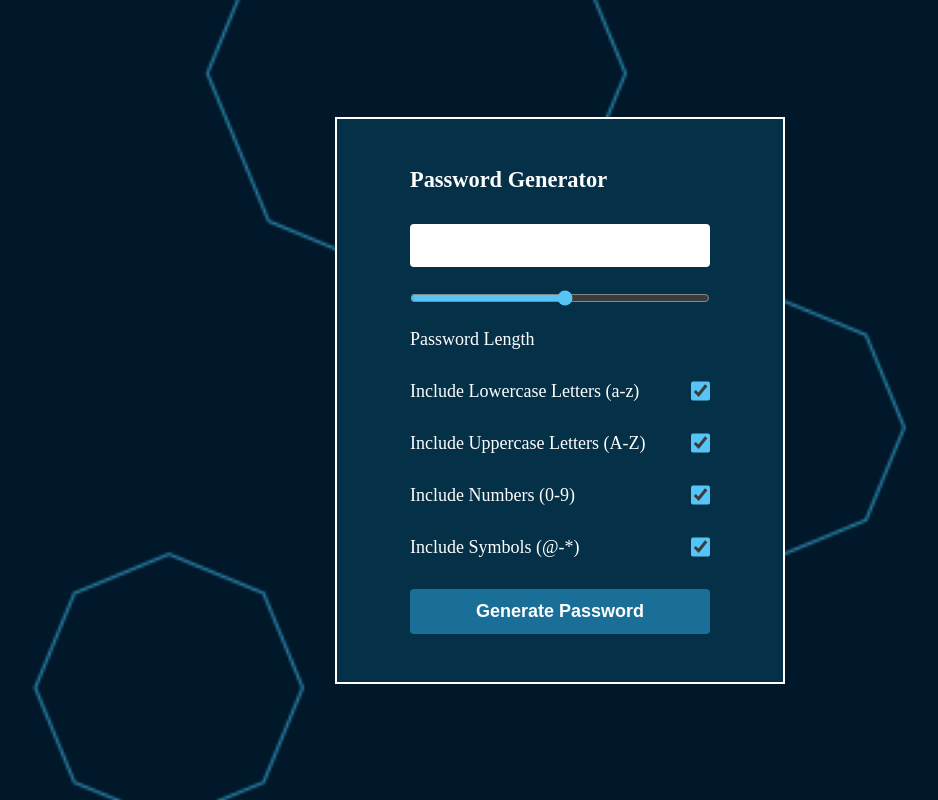
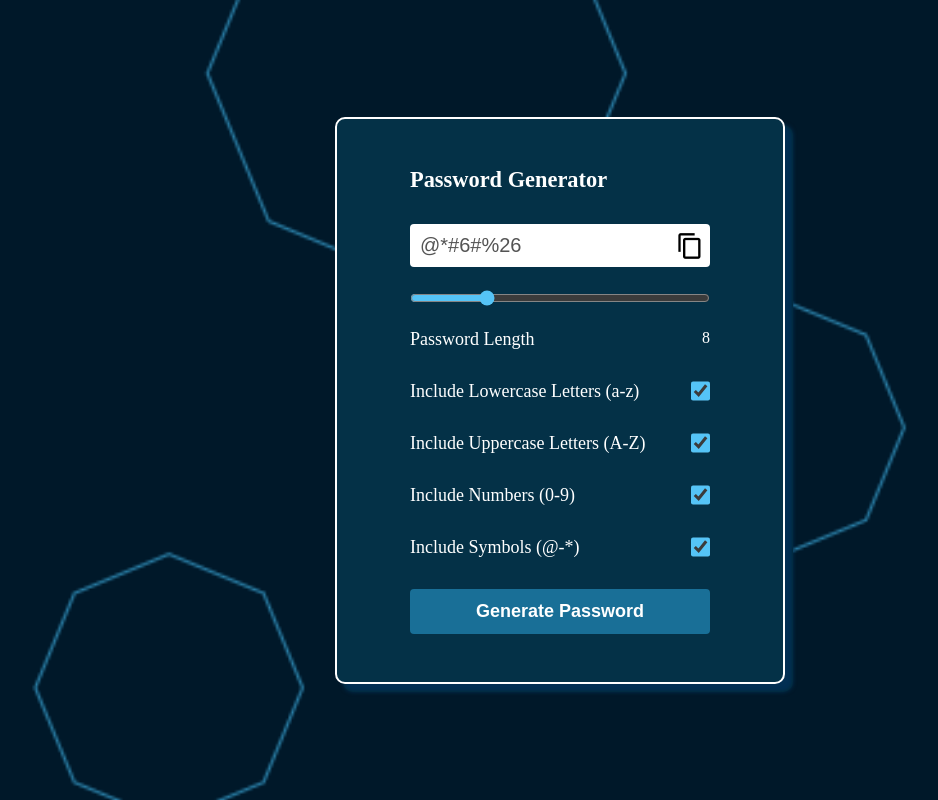
Before and after one commit to mahfuja5768/Password-Generator, a plain HTML site: page index.html in a window 1280 px wide. Both pictures are taken after a click on the button "Generate Password". Shown: the whole page, without its empty margins (80-1018 px from the left). Drawn offline with Linux system fonts and the light colour scheme.

Commit message:
add functions

```diff
--- a/index.html
+++ b/index.html
@@ -3,6 +3,11 @@
 <head>
     <meta charset="UTF-8">
     <meta name="viewport" content="width=device-width, initial-scale=1.0">
+    <!-- google icons -->
+    <link
+    href="https://fonts.googleapis.com/icon?family=Material+Icons"
+    rel="stylesheet"
+  />
     <link rel="stylesheet" href="style.css">
     <title>Password Generator</title>
 </head>
@@ -11,10 +16,11 @@
         <div class="container">
             <h1>Password Generator</h1>
             <div class="inputBox">
-                <input type="text" class="passBox">
+                <input type="text" class="passBox" id="passBox"  disabled/>
+                <span class="material-icons" id="copyIcon">content_copy</span>
                 </div>
 
-            <input type="range" min="1" max="30" >
+                <input type="range" min="1" max="30" value="8" id="inputSlider" />
 
                 <div class="row">
                   <p>Password Length</p>
--- a/main.js
+++ b/main.js
@@ -0,0 +1,62 @@
+let inputSlider = document.getElementById("inputSlider");
+let sliderValue = document.getElementById("sliderValue");
+let passBox = document.getElementById("passBox");
+let lowercase = document.getElementById("lowercase");
+let uppercase = document.getElementById("uppercase");
+let numbers = document.getElementById("numbers");
+let symbols = document.getElementById("symbols");
+let genBtn = document.getElementById("genBtn");
+let copyIcon = document.getElementById("copyIcon");
+
+//display password length
+sliderValue.textContent = inputSlider.value;
+inputSlider.addEventListener("input", () => {
+  sliderValue.textContent = inputSlider.value;
+});
+
+genBtn.addEventListener("click", () => {
+  passBox.value = generatePassword();
+  console.log("g");
+});
+
+let upperChars = "ABCDEFGHIJKLMNOPQRSTUVWXYZ";
+let lowerChars = "abcdefghijklmnopqrstuvwxyz";
+let allNumbers = "0123456789";
+let allSymbols = "~!@#$%^&*";
+
+function generatePassword() {
+  let genPassword = "";
+  let allChars = "";
+
+  allChars += upperChars.checked ? upperChars : "";
+  allChars += lowerChars.checked ? lowerChars : "";
+  allChars += numbers.checked ? allNumbers : "";
+  allChars += symbols.checked ? allSymbols : "";
+
+  if(allChars == "" || allChars.length == 0) {
+    return genPassword;
+  }
+
+  let i = 1;
+
+  while (i <= inputSlider.value) {
+    genPassword += allChars.charAt(Math.floor(Math.random() * allChars.length));
+    i++;
+  }
+
+  return genPassword;
+}
+
+
+copyIcon.addEventListener('click', ()=>{
+    if(passBox.value != '' || passBox.value.length >=1){
+        navigator.clipboard.writeText(passBox.value);
+        copyIcon.innerText = 'check';
+        copyIcon.title = 'Copied';
+
+        setTimeout(()=>{
+            copyIcon.innerHTML = "cont";
+            copyIcon.title = ''
+        }, 3000)
+    }
+})
--- a/style.css
+++ b/style.css
@@ -1,10 +1,10 @@
-*{
+* {
   padding: 0;
   margin: 0;
   box-sizing: border-box;
 }
-.whole_container{
-    background-image: url('./images/polygon-scatter-haikei.png');
+.whole_container {
+  background-image: url("./images/polygon-scatter-haikei.png");
   background-repeat: no-repeat;
   background-size: cover;
   background-position: center;
@@ -16,7 +16,7 @@
   flex-direction: column;
 }
 
-.container{
+.container {
   width: 100%;
   display: grid;
   place-content: center;
@@ -25,21 +25,24 @@
   max-width: 450px;
   padding: 40px 30px;
   background-color: #043147;
+  border-radius: 10px;
+  box-shadow: 8px 8px 4px #022f53, 8px 8px 0px #00272c;
+
 }
 
-input[type="range"]{
+input[type="range"] {
   accent-color: #55c4f7;
 }
 
-.container h1{
+.container h1 {
   font-size: 1.4rem;
   margin-block: 8px;
 }
-.inputBox{
+.inputBox {
   position: relative;
 }
 
-.inputBox span{
+.inputBox span {
   position: absolute;
   top: 16px;
   right: 6px;
@@ -48,7 +51,7 @@ input[type="range"]{
   cursor: pointer;
   z-index: 2;
 }
-.passBox{
+.passBox {
   background-color: #fff;
   border: none;
   outline: none;
@@ -60,23 +63,24 @@ input[type="range"]{
   text-overflow: ellipsis;
 }
 
-.row{
+.row {
   display: flex;
   margin-block: 8px;
 }
 
-.row p, .row label{
+.row p,
+.row label {
   flex-basis: 100%;
   font-size: 18px;
 }
 
-.row input[type="checkbox"]{
+.row input[type="checkbox"] {
   accent-color: #55c4f7;
   width: 20px;
   height: 20px;
 }
 
-.genBtn{
+.genBtn {
   border: none;
   outline: none;
   background-color: #196f97;
@@ -87,9 +91,17 @@ input[type="range"]{
   font-weight: 700;
   border-radius: 4px;
   cursor: pointer;
-    transition:  .4s ease-in-out;
+  transition: 0.4s ease-in-out;
 }
 
-.genBtn:hover{
+.genBtn:hover {
   background-color: #0c8fcc;
 }
+
+@media screen and (max-width: 572) {
+  .container {
+    width: 90%;
+    gap: 15px;
+    max-width: 250px;
+  }
+}
```
Lines whose indentation alone changed are shown as unchanged.
